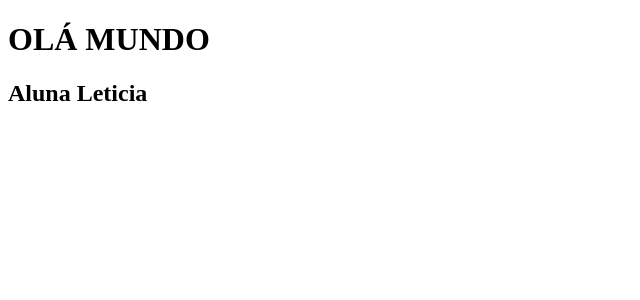
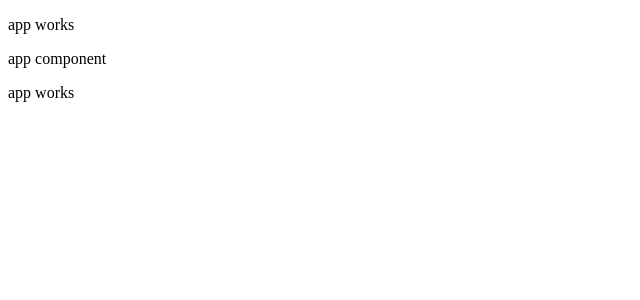
Before and after one commit to leticiareginajf/angular-1, an Angular app in the folder angular-1/: page / in a window 1280 px wide. Shown: the top 300 px of the page, without its empty margins (0-640 px from the left). Built offline with nearby package versions, Linux system fonts and the light colour scheme.

Commit message:
Incluindo bootstrap

```diff
--- a/angular-1/src/app/app.component.html
+++ b/angular-1/src/app/app.component.html
@@ -1,2 +1,3 @@
-<h1>OLÁ MUNDO</h1>
-<h2>Aluna Leticia</h2>
+<p>app component</p>
+
+<app-comp2></app-comp2>
--- a/angular-1/src/app/app.module.ts
+++ b/angular-1/src/app/app.module.ts
@@ -3,16 +3,18 @@ import { BrowserModule } from '@angular/platform-browser';
 
 import { AppRoutingModule } from './app-routing.module';
 import { AppComponent } from './app.component';
+import { Comp2Component } from './comp2/comp2.component';
 
 @NgModule({
   declarations: [
-    AppComponent
+    AppComponent,
+    Comp2Component
   ],
   imports: [
     BrowserModule,
     AppRoutingModule
   ],
   providers: [],
-  bootstrap: [AppComponent]
+  bootstrap: [AppComponent, Comp2Component]
 })
 export class AppModule { }
--- /dev/null
+++ b/angular-1/src/app/comp2/comp2.component.html
@@ -0,0 +1 @@
+<p>app works</p>
--- a/angular-1/src/index.html
+++ b/angular-1/src/index.html
@@ -8,6 +8,7 @@
   <link rel="icon" type="image/x-icon" href="favicon.ico">
 </head>
 <body>
+  <app-comp2></app-comp2>
   <app-root></app-root>
 </body>
 </html>
```
Also changed, not shown: angular-1/src/app/comp2/comp2.component.ts (added, +10 -0 lines), angular-1/src/app/comp2/comp2.component.scss (added), 1 other file (tests, documents, lock files or other folders).
